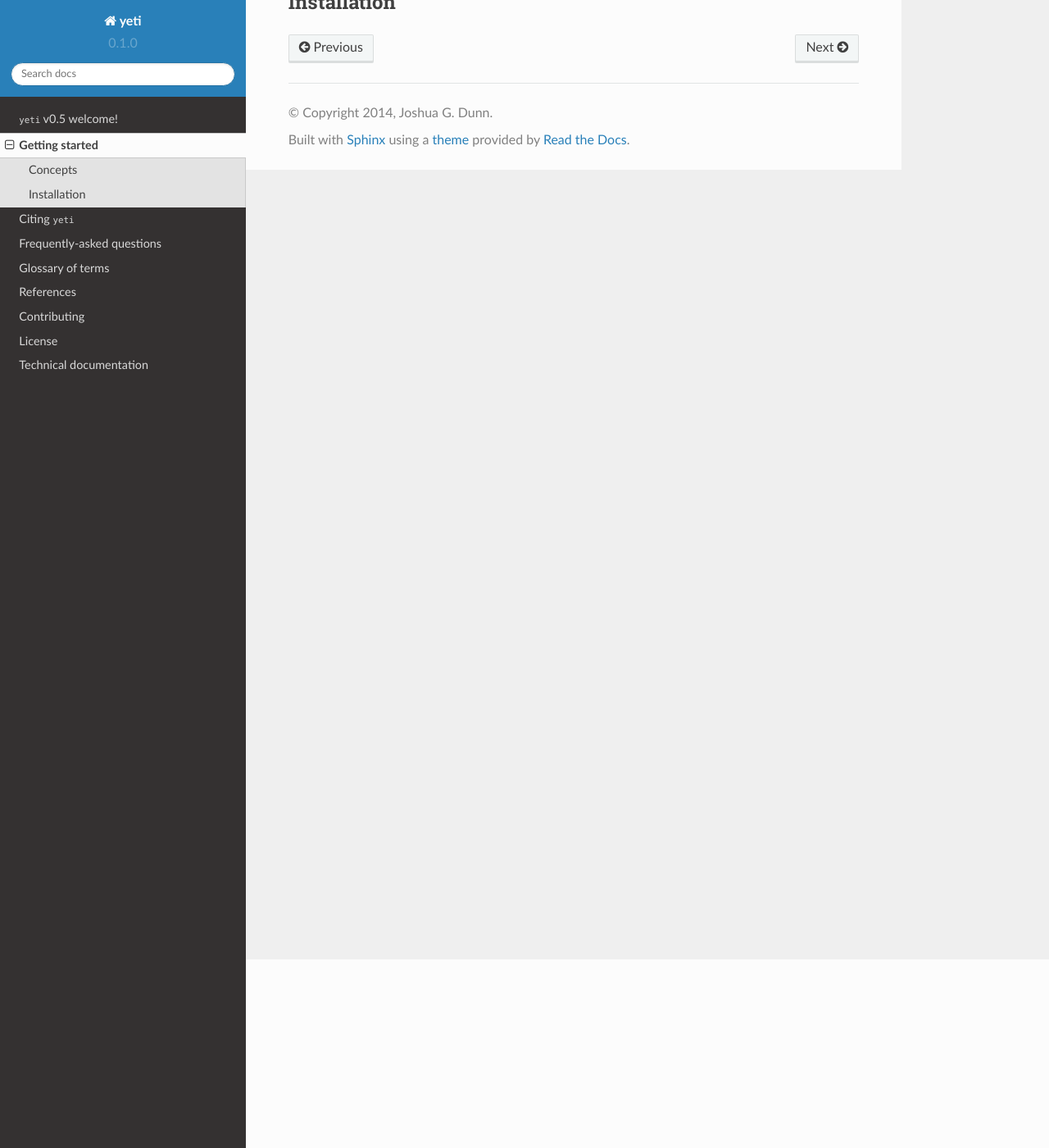
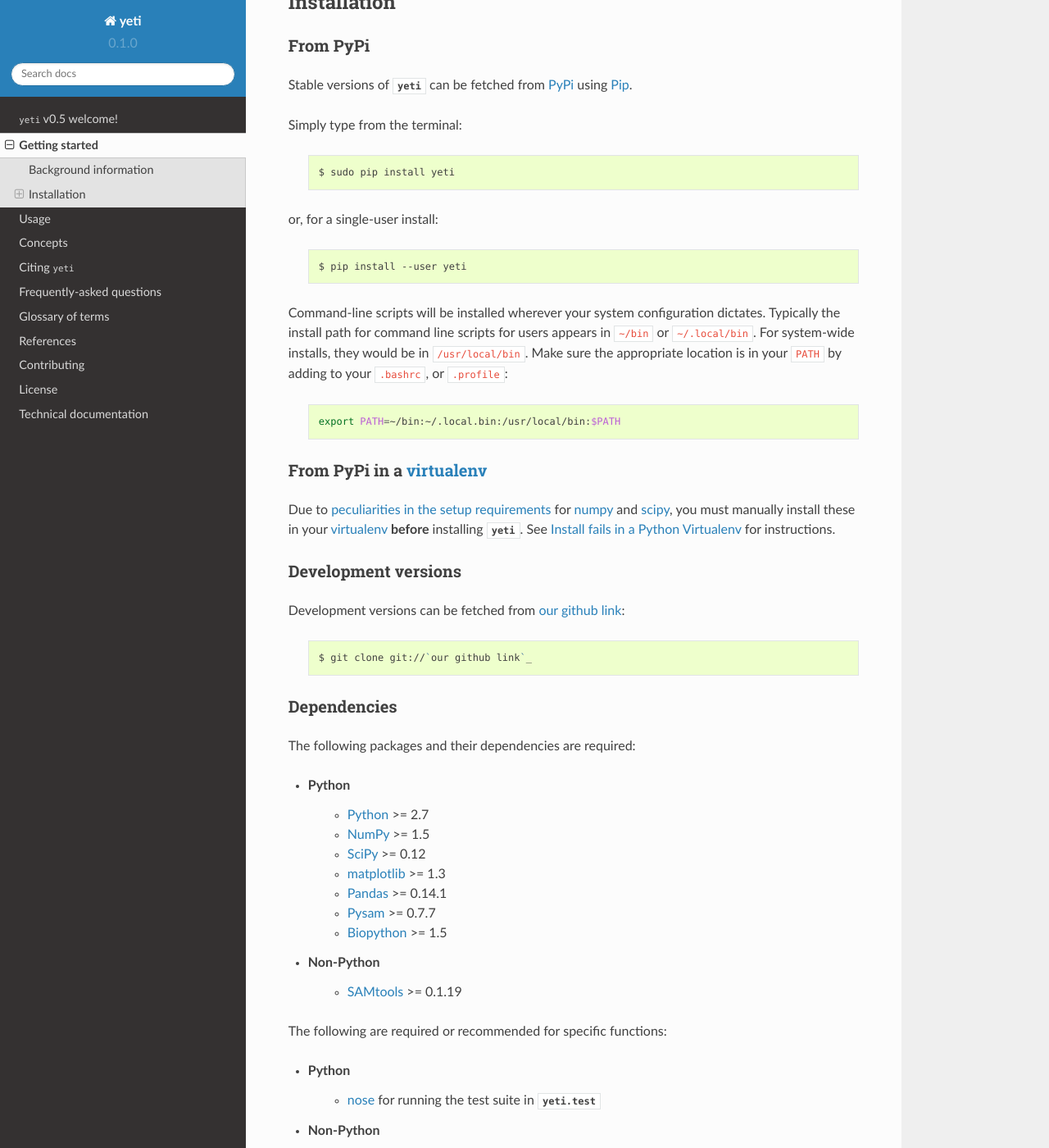
Before and after one commit to joshuagryphon/plastid, a Sphinx documentation site: the page built from docs/source/quickstart.rst, in a window 1280 px wide and 1400 px high, scrolled down 230 px. Shown: the whole window at 82% size. Built offline with Sphinx 7.4.7 and the Read the Docs theme 2.0.0, drawn with Linux system fonts in a browser that asks for light colours; pages that are not in the unit, such as notebooks, are missing from menus; some of the changed text lies outside the part shown.

```diff
--- a/docs/source/quickstart.rst
+++ b/docs/source/quickstart.rst
@@ -2,13 +2,87 @@ Getting started
 ===============
 
 
-Concepts
---------
+Background information
+----------------------
 
 
 Installation
 ------------
 
+From PyPi
+.........
+
+Stable versions of :py:data:`yeti` can be fetched from `PyPi`_ using `Pip`_.
+
+Simply type from the terminal:
+
+ .. code-block:: shell
+
+    $ sudo pip install yeti
+
+
+or, for a single-user install:
+
+ .. code-block:: shell
+
+    $ pip install --user yeti
+
+
+Command-line scripts will be installed wherever your system configuration dictates.
+Typically the install path for command line scripts for users appears in
+``~/bin`` or ``~/.local/bin``. For system-wide installs, they would be
+in ``/usr/local/bin``. Make sure the appropriate location is in your ``PATH`` by
+adding to your ``.bashrc``, or ``.profile``:
+
+ .. code-block:: shell
+
+	export PATH=~/bin:~/.local.bin:/usr/local/bin:$PATH
+
+
+From PyPi in a `virtualenv`_
+............................
+Due to `peculiarities in the setup requirements <https://github.com/numpy/numpy/issues/2434>`_
+for `numpy`_ and `scipy`_, you must manually install these in your `virtualenv`_
+**before** installing :data:`yeti`. See :ref:`install_fails_virtualenv` for instructions.
+
+
+Development versions
+....................
+
+Development versions can be fetched from `our github link`_:
+
+ .. code-block:: shell
+
+    $ git clone git://`our github link`_
+
+
+
+Dependencies
+............
+The following packages and their dependencies are required:
+
+- Python
+    - `Python`_     >= 2.7
+    - `NumPy`_      >= 1.5
+    - `SciPy`_      >= 0.12
+    - `matplotlib`_ >= 1.3
+    - `Pandas`_     >= 0.14.1
+    - `Pysam`_      >= 0.7.7
+    - `Biopython`_  >= 1.5
+- Non-Python
+    - `SAMtools`_   >= 0.1.19
+
+
+The following are required or recommended for specific functions:
+
+- Python
+	- `nose`_ for running the test suite in :py:mod:`yeti.test`
+- Non-Python
+	- `bowtie`_ (not Bowtie 2), for :py:mod:`~yeti.bin.crossmap`
+	- `Jim Kent's utilities`_ for converting BED to BigBed files
+
+
+
 
  .. toctree::
     :maxdepth: 2
```
Also changed, not shown: docs/source/FAQ.rst (+30 -25 lines), docs/source/cli_howto.rst (deleted, +0 -74 lines), docs/source/concepts.rst (added, +14 -0 lines), docs/source/index.rst (+4 -6 lines), docs/source/interactive_howto.rst (deleted, +0 -20 lines), docs/source/tour.rst (deleted, +0 -208 lines), docs/source/usage.rst (added, +34 -0 lines).
